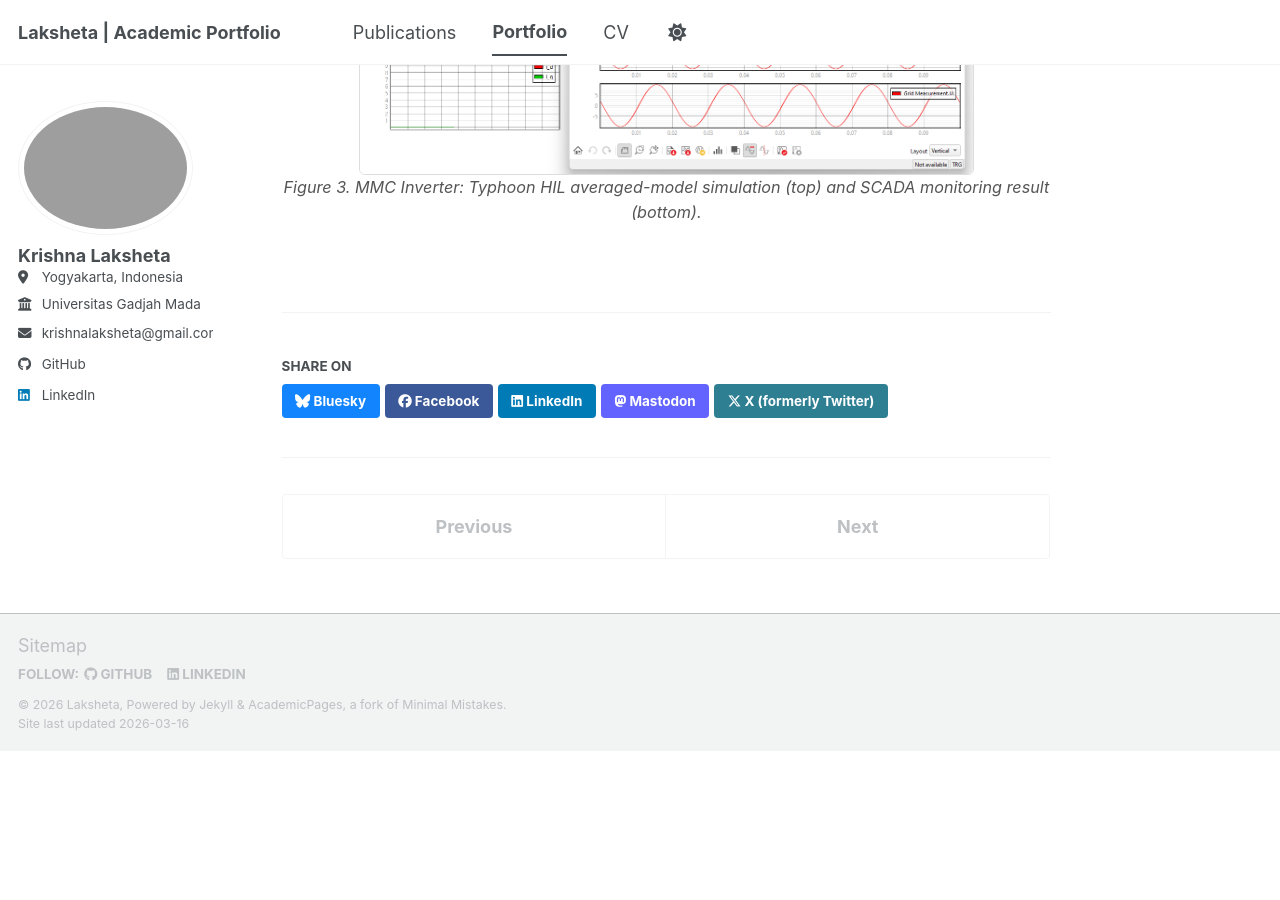
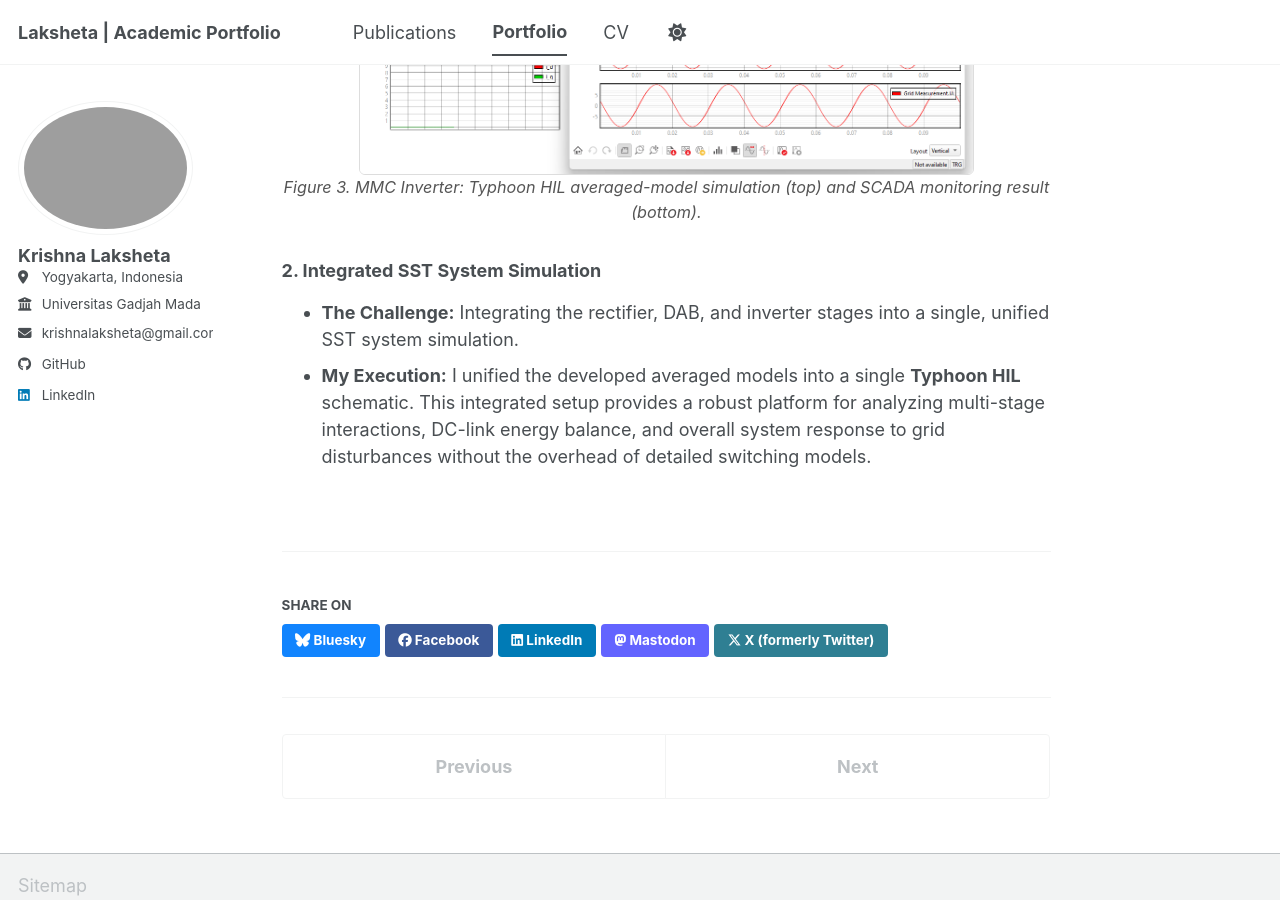
Before and after one commit to laksheta/laksheta.github.io, a Jekyll site: the page built from _portfolio/portfolio-5.md, in a window 1280 px wide and 900 px high, scrolled down 2724 px. Built offline with Jekyll 4.4.1, drawn with Linux system fonts in a browser that asks for light colours; a script bundle is joined from its source files by our own code; library files that are not in the unit come from our copies; before the commit the page ends 3475 px from its top, so only the background shows below that.

Commit message:
port-5: add 2nd section draft

```diff
--- a/_portfolio/portfolio-5.md
+++ b/_portfolio/portfolio-5.md
@@ -33,3 +33,7 @@ This research focuses on developing a system-level simulation of a three-stage S
   <img src="/images/portofolio/5/1_6.png" alt="SCADA Inverter Result" style="max-width: 80%; border-radius: 6px; border: 1px solid #ddd;">
   <p style="font-size: 0.9em; color: #555;"><i>Figure 3. MMC Inverter: Typhoon HIL averaged-model simulation (top) and SCADA monitoring result (bottom).</i></p>
 </div>
+
+### 2. Integrated SST System Simulation
+* **The Challenge:** Integrating the rectifier, DAB, and inverter stages into a single, unified SST system simulation.
+* **My Execution:** I unified the developed averaged models into a single **Typhoon HIL** schematic. This integrated setup provides a robust platform for analyzing multi-stage interactions, DC-link energy balance, and overall system response to grid disturbances without the overhead of detailed switching models.
```
